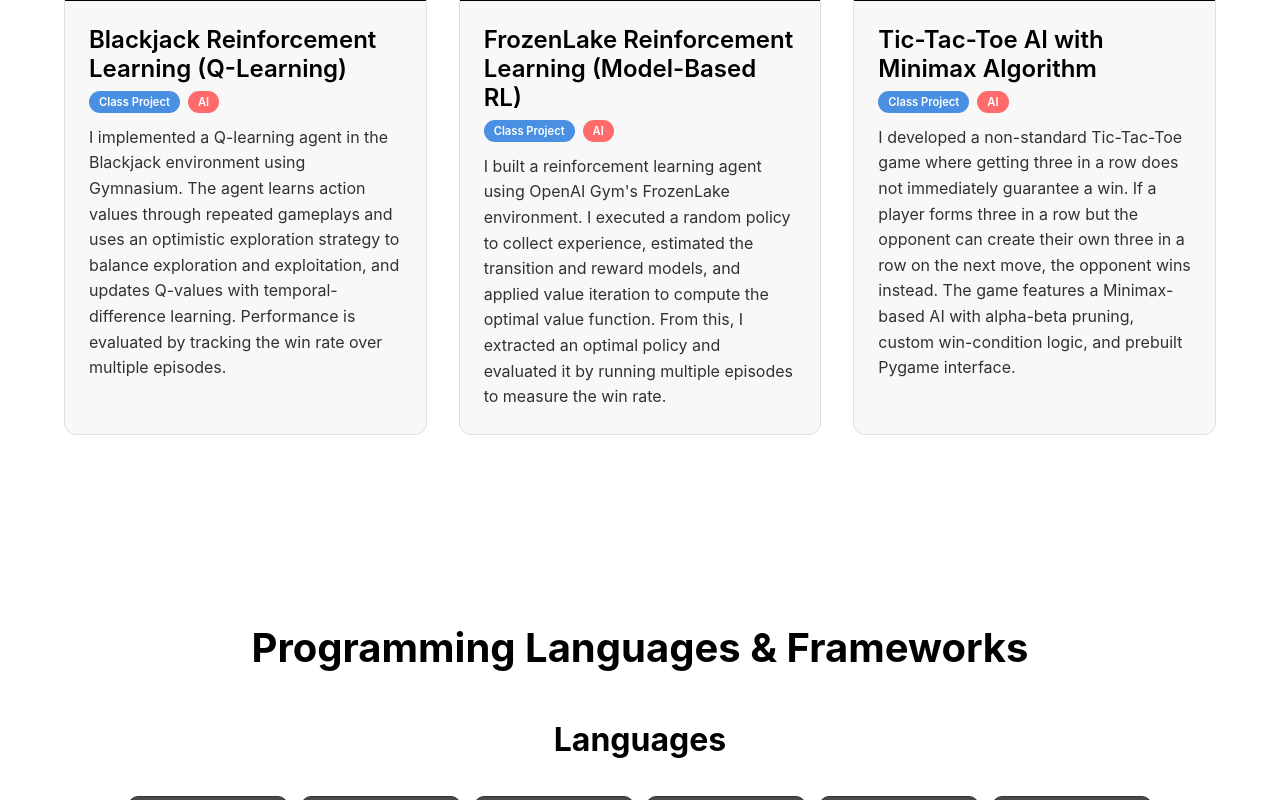
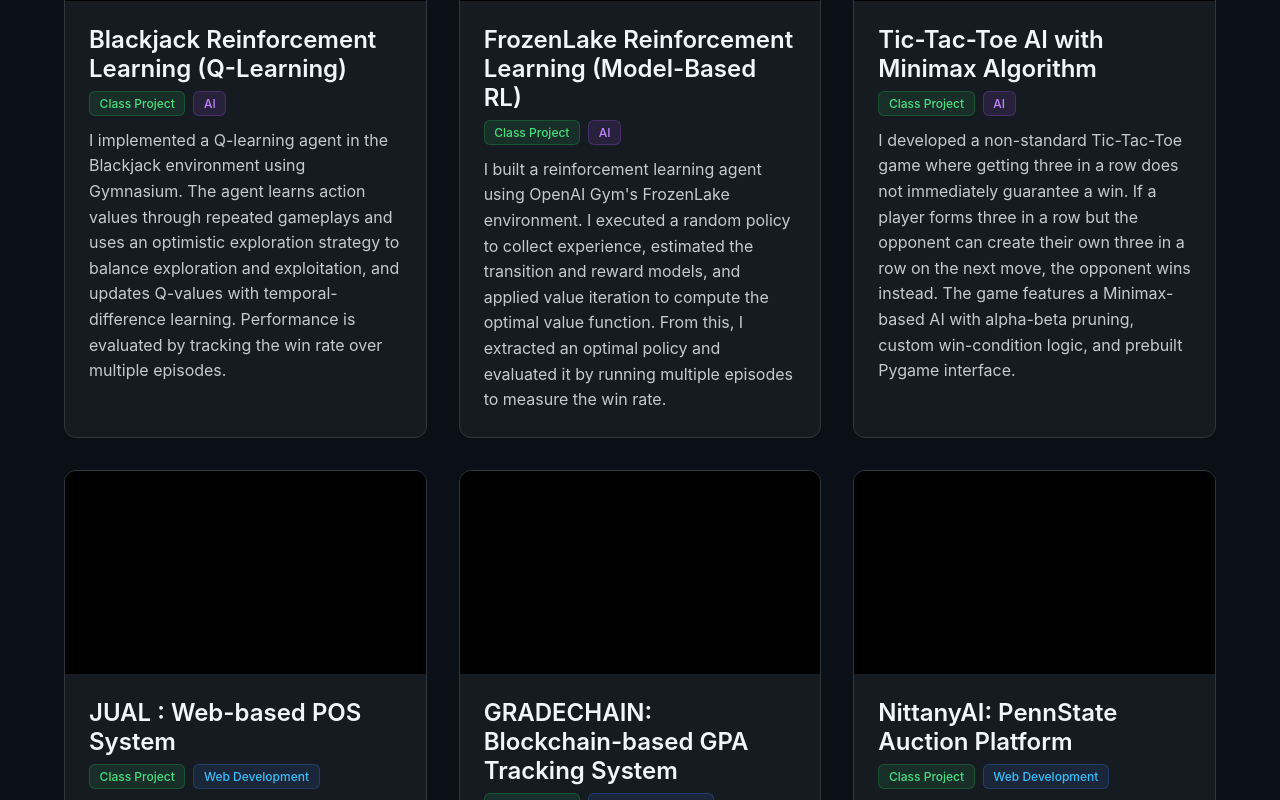
Before and after one commit to ayishh/portfolio, a React (Vite) app: page / in a window 1280 px wide. Shown: the part 420-1220 px from the top of the page. Built offline with nearby package versions, Linux system fonts and the light colour scheme; grey boxes are pictures that could not be loaded.

Commit message:
update project section & change theme

```diff
--- a/src/App.css
+++ b/src/App.css
@@ -1,6 +1,7 @@
 .App {
   min-height: 100vh;
-  background-color: var(--bg-color);
+  /* background-color: var(--bg-color); */
+  background-color: #0b0f17;
   color: var(--text-color);
   transition: background-color 0.3s ease, color 0.3s ease;
 }
--- a/src/App.jsx
+++ b/src/App.jsx
@@ -4,40 +4,40 @@ import DarkModeToggle from './components/DarkModeToggle';
 // import ChromaGrid from './components/ChromaGrid';
 import { SkillsSection } from './Section/Skills';
 import Projects from './Section/Projects';
-import projectVideo1 from './assets/CMPSC442-Project-3-Q1.mp4';
-import projectVideo2 from './assets/CMPSC442-Project-3-Q2.mp4';
-import projectVideo3 from './assets/CMPSC443-Project-3-Q1.mp4';
+// import projectVideo1 from './assets/CMPSC442-Project-3-Q1.mp4';
+// import projectVideo2 from './assets/CMPSC442-Project-3-Q2.mp4';
+// import projectVideo3 from './assets/CMPSC443-Project-3-Q1.mp4';
 // import languages from './data/skill.js';
 
 const logo = './public/logo (2).png';;
 
-const projectsData = [
-  {
-    title: "Blackjack Reinforcement Learning (Q-Learning)",
-    description: `I implemented a Q-learning agent in the Blackjack environment using Gymnasium.
-    The agent learns action values through repeated gameplays and uses an optimistic exploration strategy to balance exploration and exploitation,
-    and updates Q-values with temporal-difference learning.
-    Performance is evaluated by tracking the win rate over multiple episodes.`,
-    video: projectVideo1,
-    poster: undefined
-  },
-  {
-    title: "FrozenLake Reinforcement Learning (Model-Based RL)",
-    description: `I built a reinforcement learning agent using OpenAI Gym's FrozenLake environment. I executed a random policy to collect experience,
-     estimated the transition and reward models, and applied value iteration to compute the optimal value function. From this, I extracted an
-     optimal policy and evaluated it by running multiple episodes to measure the win rate.`,
-    video: projectVideo2,
-    poster: undefined
-  },
-  {
-    title: "Tic-Tac-Toe AI with Minimax Algorithm",
-    description: `I developed a non-standard Tic-Tac-Toe game where getting three in a row does not immediately guarantee a win. If a player forms
-    three in a row but the opponent can create their own three in a row on the next move, the opponent wins instead. The game features a Minimax-based
-    AI with alpha-beta pruning, custom win-condition logic, and prebuilt Pygame interface.`,
-    video: projectVideo3,
-    poster: undefined
-  }
-];
+// const projectsData = [
+//   {
+//     title: "Blackjack Reinforcement Learning (Q-Learning)",
+//     description: `I implemented a Q-learning agent in the Blackjack environment using Gymnasium.
+//     The agent learns action values through repeated gameplays and uses an optimistic exploration strategy to balance exploration and exploitation,
+//     and updates Q-values with temporal-difference learning.
+//     Performance is evaluated by tracking the win rate over multiple episodes.`,
+//     video: projectVideo1,
+//     poster: undefined
+//   },
+//   {
+//     title: "FrozenLake Reinforcement Learning (Model-Based RL)",
+//     description: `I built a reinforcement learning agent using OpenAI Gym's FrozenLake environment. I executed a random policy to collect experience,
+//      estimated the transition and reward models, and applied value iteration to compute the optimal value function. From this, I extracted an
+//      optimal policy and evaluated it by running multiple episodes to measure the win rate.`,
+//     video: projectVideo2,
+//     poster: undefined
+//   },
+//   {
+//     title: "Tic-Tac-Toe AI with Minimax Algorithm",
+//     description: `I developed a non-standard Tic-Tac-Toe game where getting three in a row does not immediately guarantee a win. If a player forms
+//     three in a row but the opponent can create their own three in a row on the next move, the opponent wins instead. The game features a Minimax-based
+//     AI with alpha-beta pruning, custom win-condition logic, and prebuilt Pygame interface.`,
+//     video: projectVideo3,
+//     poster: undefined
+//   }
+// ];
 
 function App() {
   return (
@@ -46,7 +46,7 @@ function App() {
       </div>
 
       <div className="projects-section">
-        <Projects projects={projectsData} />
+        <Projects />
       </div>
 
       <div className="skills-section">
--- a/src/Section/Projects.css
+++ b/src/Section/Projects.css
@@ -10,6 +10,7 @@
   margin-bottom: 3rem;
   font-weight: 700;
   color: var(--text-color);
+  /* color: #f0f6fc; Bright white text */
 }
 
 .projects-grid {
@@ -20,8 +21,10 @@
 }
 
 .project-card {
-  background-color: var(--card-bg, #f8f8f8);
-  border: 1px solid var(--border-color);
+  /* background-color: var(--card-bg, #f8f8f8); */
+  background-color: #161b22; /* Dark card surface */
+  border: 1px solid #30363d;
+  /* border: 1px solid var(--border-color); */
   border-radius: 12px;
   overflow: hidden;
   transition: transform 0.3s ease, box-shadow 0.3s ease;
@@ -56,7 +59,7 @@
   flex-wrap: wrap;
 }
 
-.project-tag {
+/* .project-tag {
   display: inline-block;
   padding: 4px 10px;
   border-radius: 12px;
@@ -64,9 +67,9 @@
   font-weight: 600;
   white-space: nowrap;
   transition: opacity 0.3s ease;
-}
+} */
 
-.project-tag-class {
+/* .project-tag-class {
   background-color: #4a90e2;
   color: #ffffff;
 }
@@ -74,7 +77,7 @@
 .project-tag-ai {
   background-color: #ff6b6b;
   color: #ffffff;
-}
+} */
 
 .project-tag:hover {
   opacity: 0.85;
@@ -121,12 +124,50 @@
   opacity: 0.9;
 }
 
-.dark .project-tag-class {
+/* .dark .project-tag-class {
   background-color: #5ba0f2;
 }
 
 .dark .project-tag-ai {
   background-color: #ff7b7b;
+} */
+
+/* Base Tag Style */
+.project-tag {
+  display: inline-block;
+  padding: 0.25rem 0.6rem;
+  font-size: 0.75rem;
+  font-weight: 500;
+  border-radius: 6px;
+  background-color: #fffefe;
+  color: #010101;
+}
+
+/* Custom Tag Color Overrides */
+.project-tag-class-project {
+  background-color: rgba(34, 197, 94, 0.12); /* Soft green tint */
+  color: #4ade80;                            /* Soft bright text */
+  border: 1px solid rgba(34, 197, 94, 0.25);  /* Subtle glowing border */
+}
+
+.project-tag-web-development {
+  background-color: rgba(59, 130, 246, 0.12); /* Soft blue tint */
+  color: #38bdf8;                            /* Soft bright text */
+  border: 1px solid rgba(59, 130, 246, 0.25);  /* Subtle glowing border */
+}
+
+
+.project-tag-ai,
+.project-tag-reinforcement-learning {
+  background-color: rgba(168, 85, 247, 0.12); /* Soft purple tint */
+  color: #c084fc;                            /* Muted lavender text */
+  border: 1px solid rgba(168, 85, 247, 0.25);
+}
+
+.project-tag-blockchain {
+  background-color: rgba(251, 191, 36, 0.12); /* Soft amber tint */
+  color: #fbbf24;                            /* Muted gold text */
+  border: 1px solid rgba(251, 191, 36, 0.25);
 }
 
 /* Responsive design */
--- a/src/Section/Projects.jsx
+++ b/src/Section/Projects.jsx
@@ -1,5 +1,6 @@
 import { useRef } from 'react';
 import './Projects.css';
+import { projectsData } from '../data/project.js'; // 1. Import your data
 
 const ProjectCard = ({ project, index }) => {
   const videoRef = useRef(null);
@@ -35,6 +36,12 @@ const ProjectCard = ({ project, index }) => {
     }
   };
 
+  // Helper to format dynamic CSS classes (e.g., "Class Project" -> "project-tag-class-project")
+  const getTagClass = (tag) => {
+    return `project-tag project-tag-${tag.toLowerCase().replace(/\s+/g, '-')}`;
+  };
+
+
   return (
     <div
       key={index}
@@ -59,8 +66,12 @@ const ProjectCard = ({ project, index }) => {
       <div className="project-content">
         <h3 className="project-title">{project.title}</h3>
         <div className="project-tags">
-          <span className="project-tag project-tag-class">Class Project</span>
-          <span className="project-tag project-tag-ai">AI</span>
+          {/* <span className="project-tag project-tag-class">Class Project</span> */}
+          {project.tags.map((tag, index) => (
+            <span key={index} className={getTagClass(tag)}>
+              {tag}
+            </span>
+          ))}
         </div>
         <p className="project-description">{project.description}</p>
       </div>
@@ -68,7 +79,7 @@ const ProjectCard = ({ project, index }) => {
   );
 };
 
-const Projects = ({ projects = [] }) => {
+const Projects = ({ projects = projectsData }) => {
   return (
     <div className="projects-section">
       <h2 className="projects-title">Projects</h2>
--- a/src/components/ChromaGrid.css
+++ b/src/components/ChromaGrid.css
@@ -42,9 +42,10 @@
     height: auto;
     border-radius: 10px;
     overflow: hidden;
-    border: 1px solid #333;
+    /* border: 1px solid #333; */
+    border: 1px solid #30363d;
     transition: border-color 0.3s ease, background 0.3s ease;
-    background: #4a4a4a;
+    background: #161b22;
 
     --mouse-x: 50%;
     --mouse-y: 50%;
--- /dev/null
+++ b/src/data/project.js
@@ -0,0 +1,62 @@
+// src/data/project.js
+import projectVideo1 from '../assets/CMPSC442-Project-3-Q1.mp4';
+import projectVideo2 from '../assets/CMPSC442-Project-3-Q2.mp4';
+import projectVideo3 from '../assets/CMPSC443-Project-3-Q1.mp4';
+
+export const projectsData = [
+  {
+    title: "Blackjack Reinforcement Learning (Q-Learning)",
+    description: `I implemented a Q-learning agent in the Blackjack environment using Gymnasium.
+    The agent learns action values through repeated gameplays and uses an optimistic exploration strategy to balance exploration and exploitation,
+    and updates Q-values with temporal-difference learning.
+    Performance is evaluated by tracking the win rate over multiple episodes.`,
+    video: projectVideo1,
+    poster: undefined,
+    tags: ['Class Project', 'AI']
+  },
+  {
+    title: "FrozenLake Reinforcement Learning (Model-Based RL)",
+    description: `I built a reinforcement learning agent using OpenAI Gym's FrozenLake environment. I executed a random policy to collect experience,
+     estimated the transition and reward models, and applied value iteration to compute the optimal value function. From this, I extracted an
+     optimal policy and evaluated it by running multiple episodes to measure the win rate.`,
+    video: projectVideo2,
+    poster: undefined,
+    tags: ['Class Project', 'AI']
+  },
+  {
+    title: "Tic-Tac-Toe AI with Minimax Algorithm",
+    description: `I developed a non-standard Tic-Tac-Toe game where getting three in a row does not immediately guarantee a win. If a player forms
+     three in a row but the opponent can create their own three in a row on the next move, the opponent wins instead. The game features a Minimax-based
+     AI with alpha-beta pruning, custom win-condition logic, and prebuilt Pygame interface.`,
+    video: projectVideo3,
+    poster: undefined,
+    tags: ['Class Project', 'AI']
+  },
+  {
+    title: "JUAL : Web-based POS System",
+    description: `I developed a web-based Point of Sale (POS) system called JUAL using PHP, MySQL, HTML, CSS, and JavaScript.
+    The system allows users to manage products, process sales transactions, and generate reports. It features a user-friendly interface and secure authentication.`,
+    video: undefined,
+    poster: undefined,
+    tags: ['Class Project', 'Web Development']
+  },
+  {
+    title: "GRADECHAIN: Blockchain-based GPA Tracking System",
+    description: `I developed a blockchain-based student grading system called GRADECHAIN using Solidity, Ethereum, and Web3.js.
+    The system allows teachers to securely record and manage student grades on the blockchain, ensuring transparency and immutability.
+    It features a web interface for teachers and students to interact with the system.`,
+    video: undefined,
+    poster: undefined,
+    tags: ['Class Project', 'Web Development', 'Blockchain']
+  },
+  {
+    title: "NittanyAI: PennState Auction Platform",
+    description: `I developed a web-based auction platform called NittanyAI using Python Flask, and MySQL.
+    The platform allows users to list items for auction, place bids, and manage their auctions. It features a modern UI and real-time bidding functionality.`,
+    video: undefined,
+    poster: undefined,
+    tags: ['Class Project', 'Web Development']
+  }
+];
+
+export default projectsData;
--- a/src/index.css
+++ b/src/index.css
@@ -6,15 +6,10 @@
 
 :root {
   --bg-color: #ffffff;
-  --text-color: #000000;
+  --text-color:#f0f6fc; /* Bright white text */;
   --border-color: #e0e0e0;
 }
 
-.dark {
-  --bg-color: #1a1a1a;
-  --text-color: #ffffff;
-  --border-color: #333333;
-}
 
 body {
   font-family: -apple-system, BlinkMacSystemFont, 'Segoe UI', 'Roboto', 'Oxygen',
```
